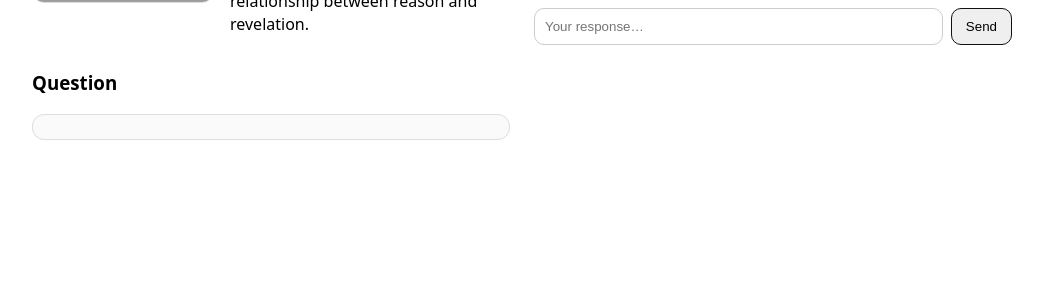
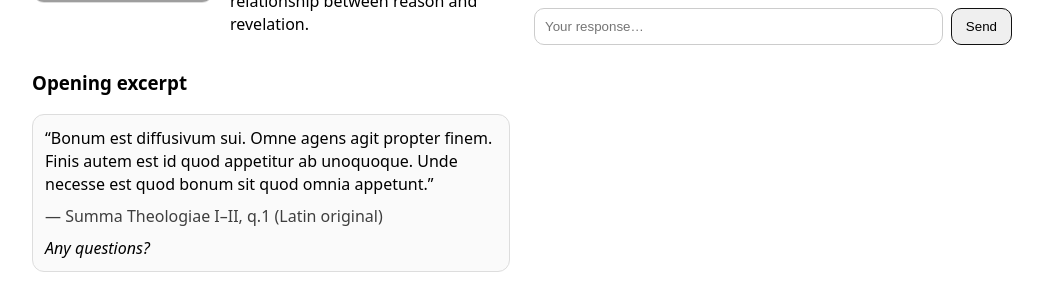
Before and after one commit to stephenmlindsay/MedRen, a Next.js app: page / in a window 1280 px wide. Shown: the part 589-882 px from the top of the page, without its empty margins (118-1161 px from the left). Before the commit the page ends 800 px from the top, so only its background shows below. Built offline with nearby package versions, Linux system fonts and the light colour scheme; grey boxes are pictures that could not be loaded.

Commit message:
Update page.jsx

```diff
--- a/app/page.jsx
+++ b/app/page.jsx
@@ -111,9 +111,15 @@ function openingMessage(person) {
             <p style={{ marginTop: 0, lineHeight: 1.45 }}>{chosen.bio}</p>
           </div>
 
-          <h3 style={{ marginTop: 18 }}>Question</h3>
+          <h3 style={{ marginTop: 18 }}>Opening excerpt</h3>
           <div style={{ padding: 12, border: "1px solid #ddd", borderRadius: 12, background: "#fafafa" }}>
-            <em>{chosen.starterQuestion}</em>
+            <div style={{ whiteSpace: "pre-wrap", lineHeight: 1.45 }}>
+              {chosen.openingExcerpt ? `“${chosen.openingExcerpt}”` : ""}
+            </div>
+            <div style={{ marginTop: 8, opacity: 0.75 }}>
+              {chosen.excerptSource ? `— ${chosen.excerptSource}` : ""}
+            </div>
+            <div style={{ marginTop: 10, fontStyle: "italic" }}>Any questions?</div>
           </div>
         </div>
 
```
